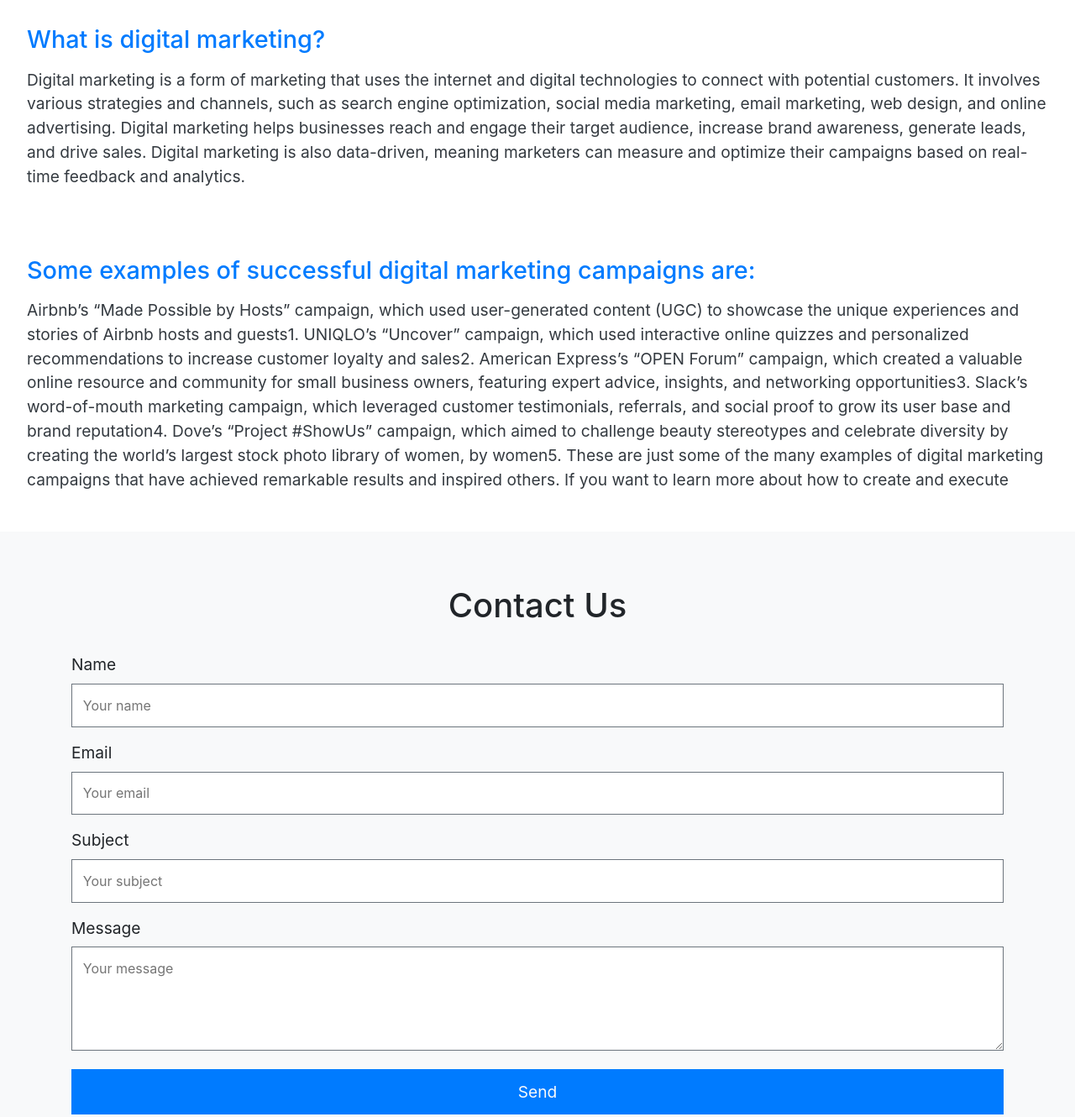
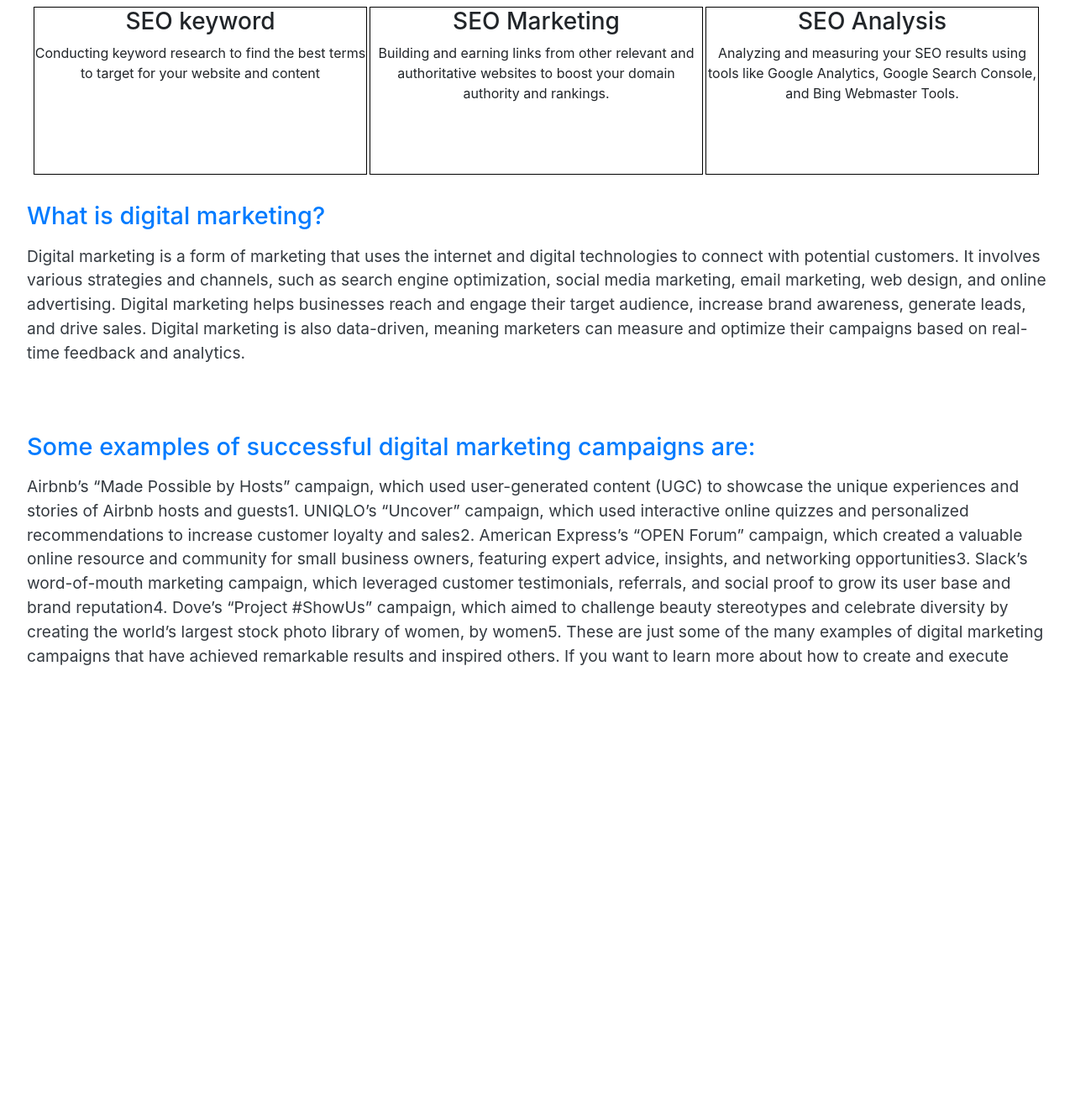
Before and after one commit to reach-pal-customers/digital-ocean, a plain HTML site: page index.html in a window 1280 px wide. Shown: the part 802-2132 px from the top of the page at 84% size. After the commit the page ends 1645 px from the top, so only its background shows below. Drawn offline with nearby package versions, Linux system fonts and the light colour scheme.

Commit message:
Update index.html
dd

```diff
--- a/index.html
+++ b/index.html
@@ -1,5 +1,6 @@
 <!DOCTYPE html>
 <html lang="en">
+
 <head>
     <meta charset="UTF-8">
     <meta name="viewport" content="width=device-width, initial-scale=1.0">
@@ -264,14 +265,16 @@
             margin-bottom: 0.5rem;
         }
 
-  .contact input, .contact textarea {
+        .contact input,
+        .contact textarea {
             width: 100%;
             padding: 0.8rem;
             border: 1px solid var(--secondary-color);
             border-radius: 0;
         }
 
-  .contact input:focus, .contact textarea:focus {
+        .contact input:focus,
+        .contact textarea:focus {
             outline: none;
             border-color: var(--primary-color);
         }
@@ -300,8 +303,6 @@
             }
         }
 
-
-
         /* Variables */
         :root {
             --primary-color: #007bff;
@@ -327,9 +328,37 @@
             line-height: 1.5;
         }
 
+        .containerone {
+            display: flex;
+            /* use flexbox layout */
+            justify-content: space-between;
+            /* create equal space between the boxes */
+            width: 1200px;
+            /* set the container width */
+            margin: 0 auto;
+            /* center the container */
+            margin-top: 10px;
+        }
+
+        .box1,
+        .box2,
+        .box3 {
+            width: 420px;
+            /* set the box width */
+            height: 200px;
+            /* set the box height */
+            border: 1px solid black;
+            /* add a border to the boxes */
+            margin-right: 3px;
+            justify-content: center;
+            text-align: center;
+        }
     </style>
 </head>
+
 <body>
+
+
     <!-- Header -->
     <nav class="navbar navbar-expand-lg navbar-dark fixed-top">
         <div class="container">
@@ -353,74 +382,63 @@
             <div class="row">
                 <div class="col-lg-8 mx-auto">
                     <h1>We help you grow your business online</h1>
-                    <p>We are a digital marketing agency that offers SEO, SEM, SMM, web design and development services.</p>
+                    <p>We are a digital marketing agency that offers SEO, SEM, SMM, web design and development services.
+                    </p>
                     <a href="#contact" class="btn">Get a free quote</a>
                 </div>
             </div>
         </div>
     </section>
-    <!-- Services -->
-    <!-- <section id="services" class="services">
-        <div class="container">
-            <h2>Our Services</h2>
-            <div class="row">
-                <div class="col-lg-4 col-md-6 mb-4">
-                    <div class="card">
-                        <img src="https://source.unsplash.com/500x300/?seo" alt="SEO" class="card-img-top">
-                        <div class="card-body">
-                            <h3 class="card-title">Search Engine Optimization</h3>
-                            <p class="card-text">We optimize your website for the best ranking on Google and other search engines.</p>
+
+
+
+    <div class="containerone">
+        <div class="box1">
+            <h3>SEO keyword</h3>
+            <p>Conducting keyword research to find the best terms to target for your website and content</p>
+        </div>
+        <div class="box2">
+            <h3>SEO Marketing</h3>
+            <p>Building and earning links from other relevant and authoritative websites to boost your domain authority
+                and rankings.</p>
+        </div>
+        <div class="box3">
+            <h3>SEO Analysis</h3>
+            <p>Analyzing and measuring your SEO results using tools like Google Analytics, Google Search Console, and
+                Bing Webmaster Tools.</p>
         </div>
     </div>
-                </div>
-            </div>
-        </div>
-    </section>    -->
     <div class="digital-marketing">
         <h3>What is digital marketing?</h3>
-        <p>Digital marketing is a form of marketing that uses the internet and digital technologies to connect with potential customers. It involves various strategies and channels, such as search engine optimization, social media marketing, email marketing, web design, and online advertising. Digital marketing helps businesses reach and engage their target audience, increase brand awareness, generate leads, and drive sales. Digital marketing is also data-driven, meaning marketers can measure and optimize their campaigns based on real-time feedback and analytics.</p>
+        <p>Digital marketing is a form of marketing that uses the internet and digital technologies to connect with
+            potential customers. It involves various strategies and channels, such as search engine optimization, social
+            media marketing, email marketing, web design, and online advertising. Digital marketing helps businesses
+            reach and engage their target audience, increase brand awareness, generate leads, and drive sales. Digital
+            marketing is also data-driven, meaning marketers can measure and optimize their campaigns based on real-time
+            feedback and analytics.</p>
     </div>
 
     <div class="digital-marketing">
         <h3>Some examples of successful digital marketing campaigns are:</h3>
 
 
-<p>Airbnb’s “Made Possible by Hosts” campaign, which used user-generated content (UGC) to showcase the unique experiences and stories of Airbnb hosts and guests1.
-UNIQLO’s “Uncover” campaign, which used interactive online quizzes and personalized recommendations to increase customer loyalty and sales2.
-American Express’s “OPEN Forum” campaign, which created a valuable online resource and community for small business owners, featuring expert advice, insights, and networking opportunities3.
-Slack’s word-of-mouth marketing campaign, which leveraged customer testimonials, referrals, and social proof to grow its user base and brand reputation4.
-Dove’s “Project #ShowUs” campaign, which aimed to challenge beauty stereotypes and celebrate diversity by creating the world’s largest stock photo library of women, by women5.
-These are just some of the many examples of digital marketing campaigns that have achieved remarkable results and inspired others. If you want to learn more about how to create and execute
+        <p>Airbnb’s “Made Possible by Hosts” campaign, which used user-generated content (UGC) to showcase the unique
+            experiences and stories of Airbnb hosts and guests1.
+            UNIQLO’s “Uncover” campaign, which used interactive online quizzes and personalized recommendations to
+            increase customer loyalty and sales2.
+            American Express’s “OPEN Forum” campaign, which created a valuable online resource and community for small
+            business owners, featuring expert advice, insights, and networking opportunities3.
+            Slack’s word-of-mouth marketing campaign, which leveraged customer testimonials, referrals, and social proof
+            to grow its user base and brand reputation4.
+            Dove’s “Project #ShowUs” campaign, which aimed to challenge beauty stereotypes and celebrate diversity by
+            creating the world’s largest stock photo library of women, by women5.
+            These are just some of the many examples of digital marketing campaigns that have achieved remarkable
+            results and inspired others. If you want to learn more about how to create and execute
 
         </p>
     </div>
-    <section id="contact" class="contact">
-        <div class="container">
-          <h2>Contact Us</h2>
-          <form action="/action_page.php">
-            <div class="form-group">
-              <label for="name">Name</label>
-              <input type="text" id="name" name="name" placeholder="Your name" required>
-            </div>
-            <div class="form-group">
-              <label for="email">Email</label>
-              <input type="email" id="email" name="email" placeholder="Your email" required>
-            </div>
-            <div class="form-group">
-              <label for="subject">Subject</label>
-              <input type="text" id="subject" name="subject" placeholder="Your subject" required>
-            </div>
-            <div class="form-group">
-              <label for="message">Message</label>
-              <textarea id="message" name="message" placeholder="Your message" rows="4" required></textarea>
-            </div>
-            <div class="form-group">
-              <button type="submit" class="btn">Send</button>
-            </div>
-          </form>
-        </div>
-      </section>
 
 
 </body>
+
 </html>
```
Lines whose indentation alone changed are shown as unchanged.
